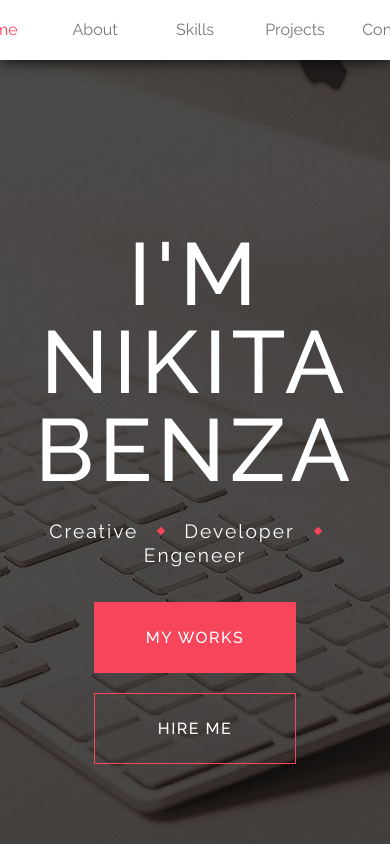
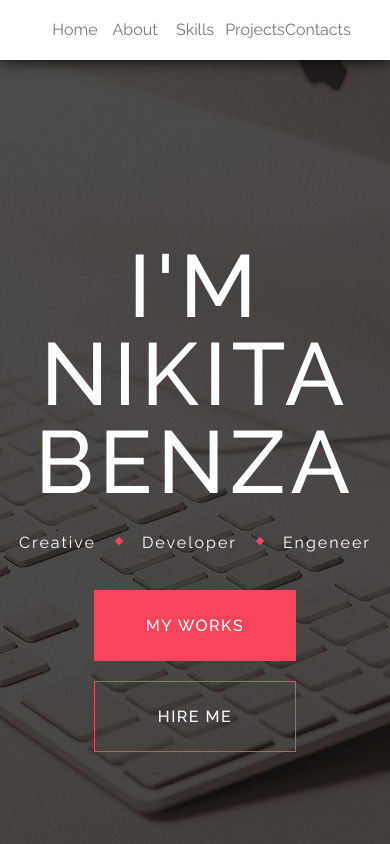
Before and after one commit to Matumba125/my-cv, a React (Create React App) app: page / in a window 390 px wide. Shown: the top 844 px of the page. Built offline with nearby package versions, Linux system fonts and the light colour scheme.

Commit message:
fixed responsive header

```diff
--- a/src/nav/Nav.module.scss
+++ b/src/nav/Nav.module.scss
@@ -12,8 +12,11 @@
   .navBlock {
     width: 100px;
     height: 100%;
-    :hover{
+    &:hover{
     color: $primaryColor;
+    }
+    @media screen and (max-width: 750px){
+      width: 60px;
     }
     a {
       display:table-cell!important;
@@ -23,7 +26,9 @@
       color: $textColor;
       height: 60px;
       width: 100px;
-
+      @media screen and (max-width: 750px){
+        width: 60px;
+      }
     }
   }
 }
--- a/src/preview/Preview.module.scss
+++ b/src/preview/Preview.module.scss
@@ -24,6 +24,9 @@
     color: #fff;
     letter-spacing: 2px;
     margin: 25px auto;
+    @media screen and (max-width: 489px){
+      font-size: 1em;
+    }
 
     .dot {
       background: #f7465b;
@@ -42,7 +45,7 @@
   }
 
   .btnNav {
-    @media screen and (max-width: 750px){
+    @media screen and (max-width: 489px){
       @include columnFlex(space-around);
     }
 
```
